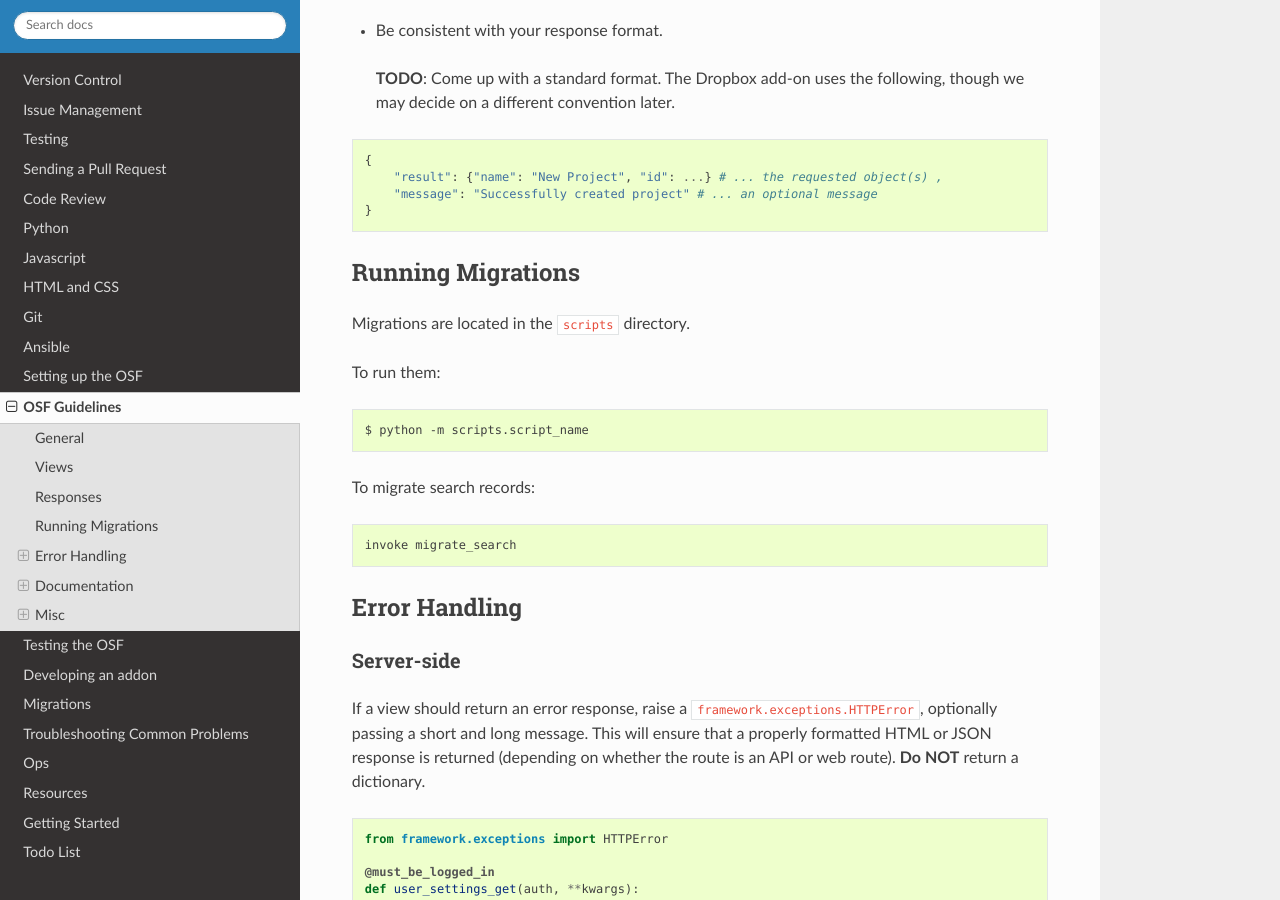
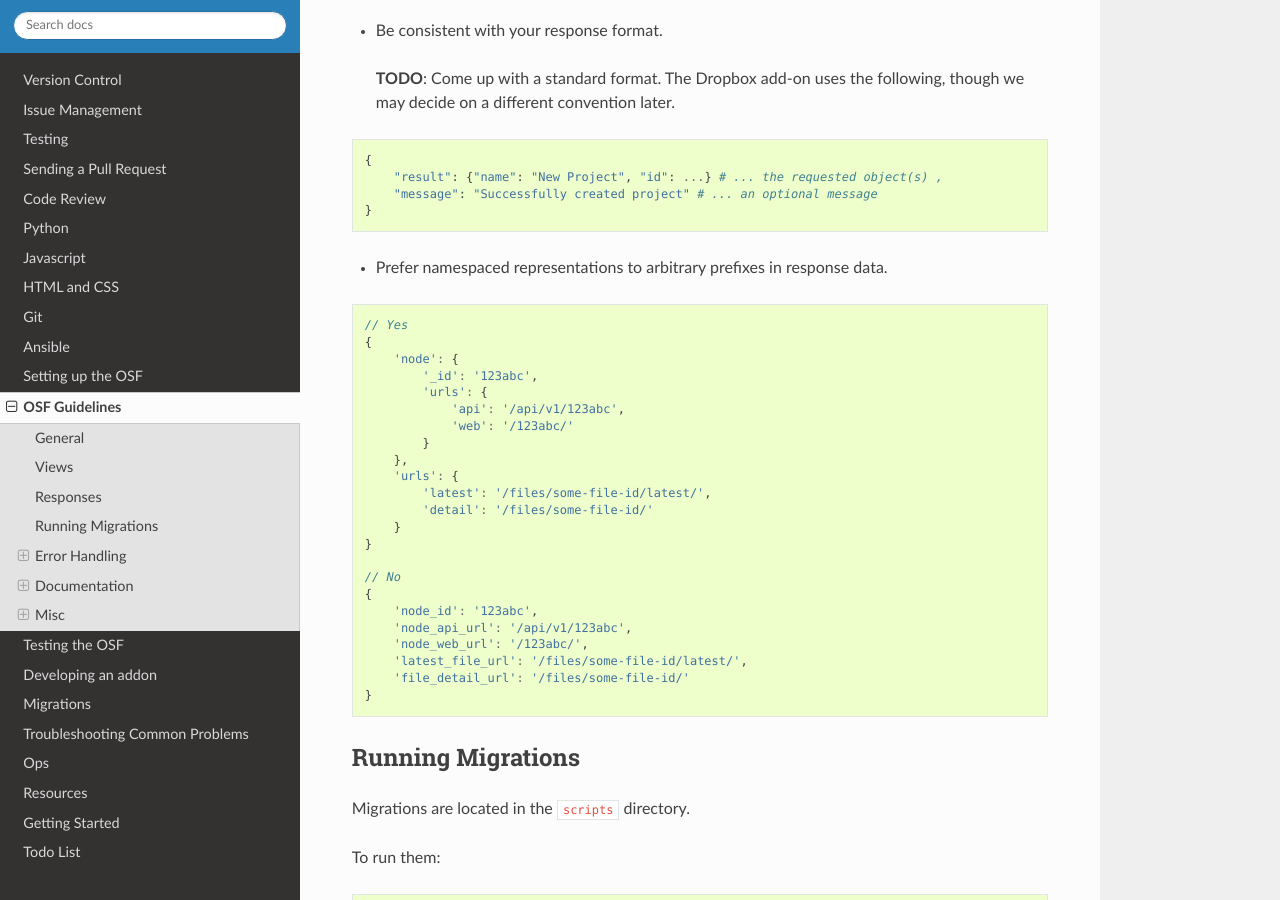
Before and after one commit to CenterForOpenScience/COSDev, a Sphinx documentation site: the page built from docs/osf/guidelines.rst, in a window 1280 px wide and 900 px high, scrolled down 1899 px. Built offline with Sphinx 7.4.7 and the Read the Docs theme 2.0.0, drawn with Linux system fonts in a browser that asks for light colours.

Commit message:
Recommend namespaced response data

```diff
--- a/docs/osf/guidelines.rst
+++ b/docs/osf/guidelines.rst
@@ -104,6 +104,34 @@ Responses
     {
         "result": {"name": "New Project", "id": ...} # ... the requested object(s) ,
         "message": "Successfully created project" # ... an optional message
+    }
+
+- Prefer namespaced representations to arbitrary prefixes in response data.
+
+.. code-block:: javascript
+
+    // Yes
+    {
+        'node': {
+            '_id': '123abc',
+            'urls': {
+                'api': '/api/v1/123abc',
+                'web': '/123abc/'
+            }
+        },
+        'urls': {
+            'latest': '/files/some-file-id/latest/',
+            'detail': '/files/some-file-id/'
+        }
+    }
+
+    // No
+    {
+        'node_id': '123abc',
+        'node_api_url': '/api/v1/123abc',
+        'node_web_url': '/123abc/',
+        'latest_file_url': '/files/some-file-id/latest/',
+        'file_detail_url': '/files/some-file-id/'
     }
 
 Running Migrations
```
